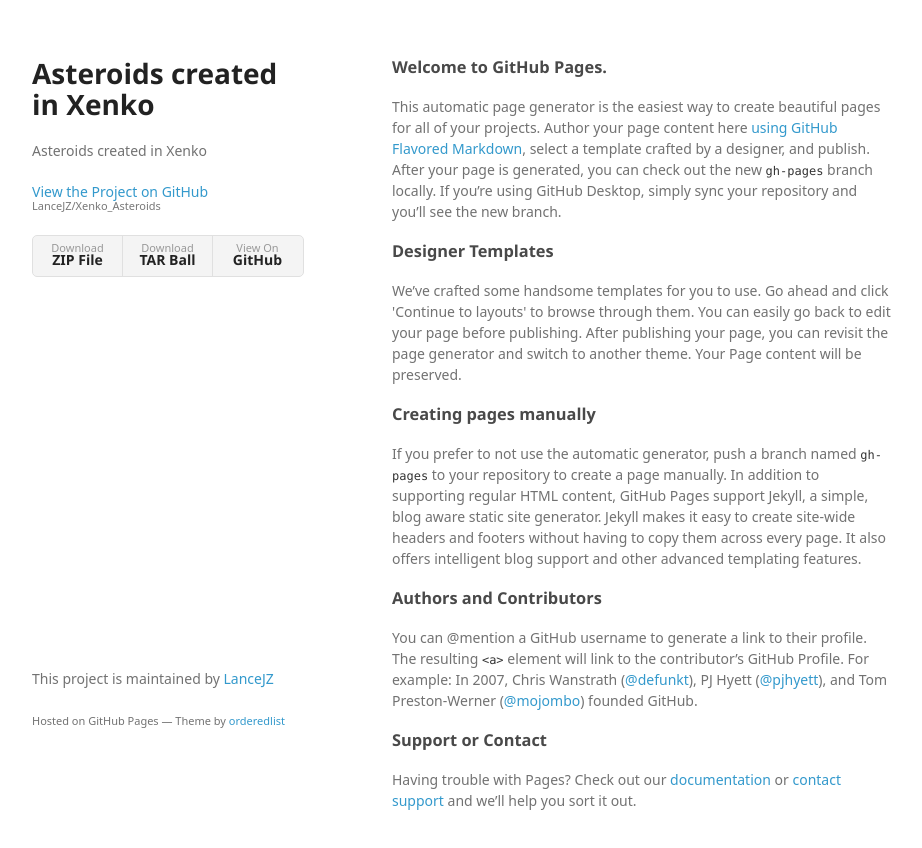
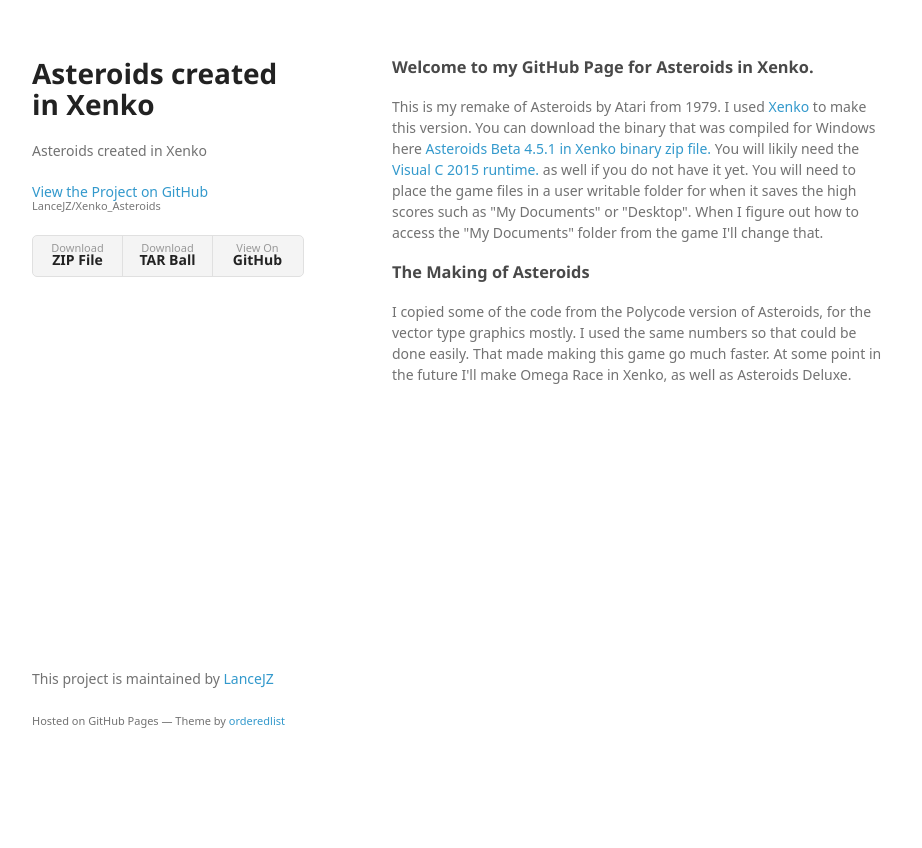
Before and after one commit to LanceJZ/Xenko_Asteroids, a plain HTML site: page index.html in a window 1280 px wide. Shown: the whole page, without its empty margins (178-1100 px from the left). After the commit the page ends 800 px from the top, so only its background shows below. Drawn offline with Linux system fonts and the light colour scheme; a web font is replaced by a local one.

Commit message:
Page edit

```diff
--- a/index.html
+++ b/index.html
@@ -29,29 +29,16 @@
       </header>
       <section>
         <h3>
-<a id="welcome-to-github-pages" class="anchor" href="#welcome-to-github-pages" aria-hidden="true"><span aria-hidden="true" class="octicon octicon-link"></span></a>Welcome to GitHub Pages.</h3>
+<a id="welcome" class="anchor" href="#welcome" aria-hidden="true"><span aria-hidden="true" class="octicon octicon-link"></span></a>Welcome to my GitHub Page for Asteroids in Xenko.</h3>
 
-<p>This automatic page generator is the easiest way to create beautiful pages for all of your projects. Author your page content here <a href="https://guides.github.com/features/mastering-markdown/">using GitHub Flavored Markdown</a>, select a template crafted by a designer, and publish. After your page is generated, you can check out the new <code>gh-pages</code> branch locally. If you’re using GitHub Desktop, simply sync your repository and you’ll see the new branch.</p>
+<p>This is my remake of Asteroids by Atari from 1979. I used <a href="http://xenko.com/">Xenko</a> to make this version. You can download the binary that was compiled for Windows here <a href="https://github.com/LanceJZ/Xenko_Asteroids/blob/master/Asteroids%20Beta%204.5.1.zip">Asteroids Beta 4.5.1 in Xenko binary zip file.</a> You will likily need the <a href="https://www.microsoft.com/en-us/download/details.aspx">Visual C 2015 runtime.</a> as well if you do not have it yet. You will need to place the game files in a user writable folder for when it saves the high scores such as "My Documents" or "Desktop". When I figure out how to access the "My Documents" folder from the game I'll change that. </p>
 
 <h3>
-<a id="designer-templates" class="anchor" href="#designer-templates" aria-hidden="true"><span aria-hidden="true" class="octicon octicon-link"></span></a>Designer Templates</h3>
+<a id="making-of" class="anchor" href="#making-of" aria-hidden="true"><span aria-hidden="true" class="octicon octicon-link"></span></a>The Making of Asteroids</h3>
 
-<p>We’ve crafted some handsome templates for you to use. Go ahead and click 'Continue to layouts' to browse through them. You can easily go back to edit your page before publishing. After publishing your page, you can revisit the page generator and switch to another theme. Your Page content will be preserved.</p>
+<p>I copied some of the code from the Polycode version of Asteroids, for the vector type graphics mostly. I used the same numbers so that could be done easily. That made making this game go much faster. At some point in the future I'll make Omega Race in Xenko, as well as Asteroids Deluxe.</p>
 
-<h3>
-<a id="creating-pages-manually" class="anchor" href="#creating-pages-manually" aria-hidden="true"><span aria-hidden="true" class="octicon octicon-link"></span></a>Creating pages manually</h3>
 
-<p>If you prefer to not use the automatic generator, push a branch named <code>gh-pages</code> to your repository to create a page manually. In addition to supporting regular HTML content, GitHub Pages support Jekyll, a simple, blog aware static site generator. Jekyll makes it easy to create site-wide headers and footers without having to copy them across every page. It also offers intelligent blog support and other advanced templating features.</p>
-
-<h3>
-<a id="authors-and-contributors" class="anchor" href="#authors-and-contributors" aria-hidden="true"><span aria-hidden="true" class="octicon octicon-link"></span></a>Authors and Contributors</h3>
-
-<p>You can @mention a GitHub username to generate a link to their profile. The resulting <code>&lt;a&gt;</code> element will link to the contributor’s GitHub Profile. For example: In 2007, Chris Wanstrath (<a href="https://github.com/defunkt" class="user-mention">@defunkt</a>), PJ Hyett (<a href="https://github.com/pjhyett" class="user-mention">@pjhyett</a>), and Tom Preston-Werner (<a href="https://github.com/mojombo" class="user-mention">@mojombo</a>) founded GitHub.</p>
-
-<h3>
-<a id="support-or-contact" class="anchor" href="#support-or-contact" aria-hidden="true"><span aria-hidden="true" class="octicon octicon-link"></span></a>Support or Contact</h3>
-
-<p>Having trouble with Pages? Check out our <a href="https://help.github.com/pages">documentation</a> or <a href="https://github.com/contact">contact support</a> and we’ll help you sort it out.</p>
       </section>
       <footer>
         <p>This project is maintained by <a href="https://github.com/LanceJZ">LanceJZ</a></p>
@@ -59,6 +46,5 @@
       </footer>
     </div>
     <script src="javascripts/scale.fix.js"></script>
-
   </body>
 </html>
```
Also changed, not shown: favicon.ico (added).
